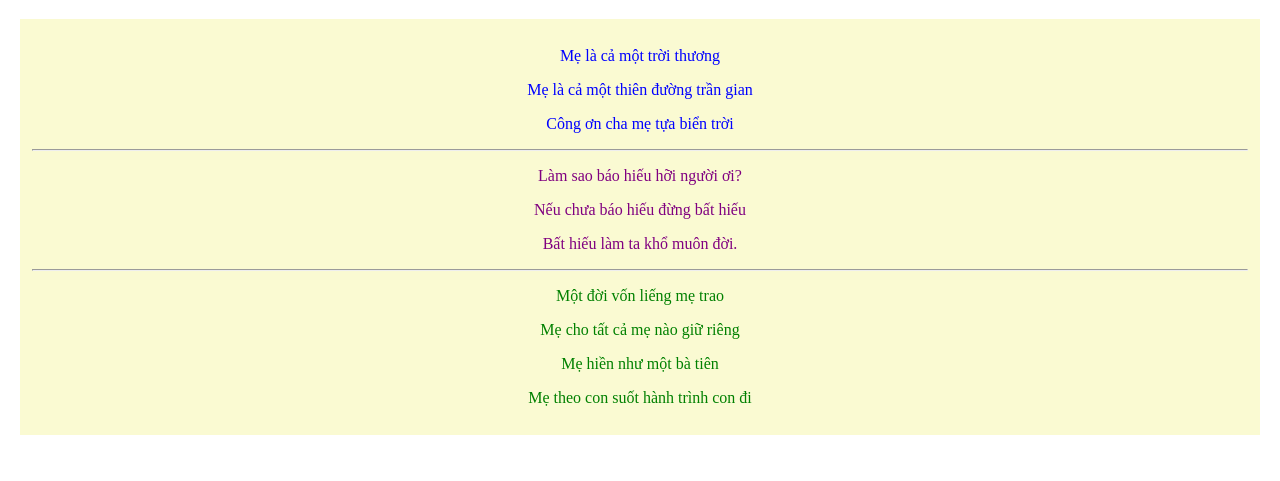
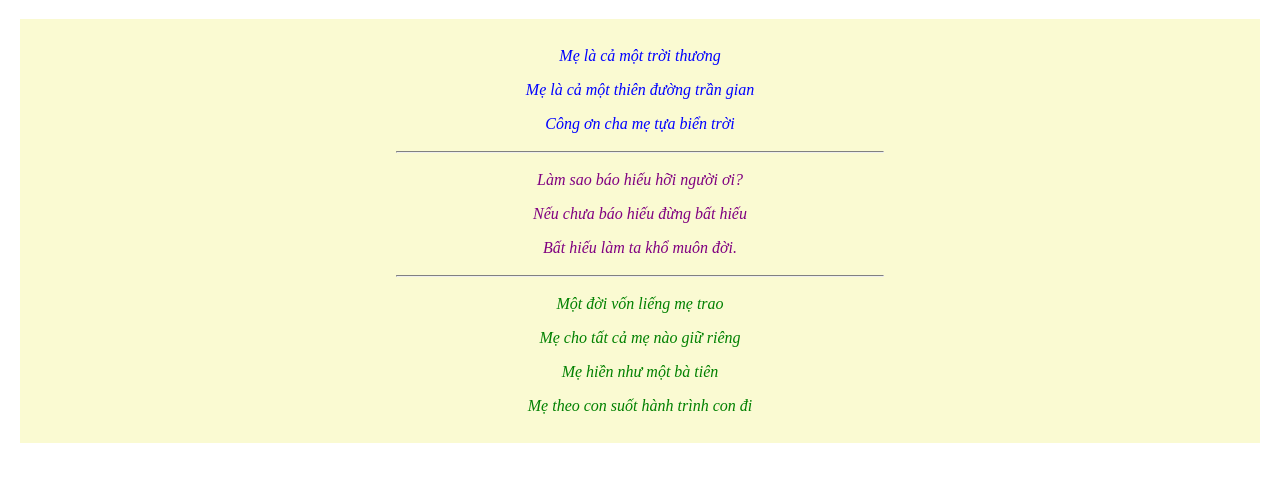
Before and after one commit to blashdark/SET-2026, a plain HTML site: page baitapTKWeb/1- Me!/index.html in a window 1280 px wide. Shown: the part 109-590 px from the top of the page. Drawn offline with Linux system fonts and the light colour scheme.

Commit message:
fix theo feedback

```diff
--- a/baitapTKWeb/1- Me!/index.html
+++ b/baitapTKWeb/1- Me!/index.html
@@ -17,13 +17,13 @@
                 <p>Mẹ là cả một thiên đường trần gian</p>
                 <p>Công ơn cha mẹ tựa biển trời</p>
             </div>
-            <hr class="poem__divider"></hr>
+            <hr class="poem__divider">
             <div class="poem__verse poem__verse--purple">
                 <p>Làm sao báo hiếu hỡi người ơi?</p>
                 <p>Nếu chưa báo hiếu đừng bất hiếu</p>
                 <p>Bất hiếu làm ta khổ muôn đời.</p>
             </div>
-            <hr class="poem__divider"></hr>
+            <hr class="poem__divider">
             <div class="poem__verse poem__verse--green">
                 <p>Một đời vốn liếng mẹ trao</p>
                 <p>Mẹ cho tất cả mẹ nào giữ riêng</p>
--- a/baitapTKWeb/1- Me!/style.css
+++ b/baitapTKWeb/1- Me!/style.css
@@ -15,8 +15,15 @@
     background-color: lightgoldenrodyellow;
 }
 
+.poem__divider{
+    width: 40%;
+    margin: 18px auto;
+    border-top: 1px solid gray;
+}
+
 .poem__verse{
     text-align: center;
+    font-style: italic;
 }
 
 .poem__verse--blue{
```
